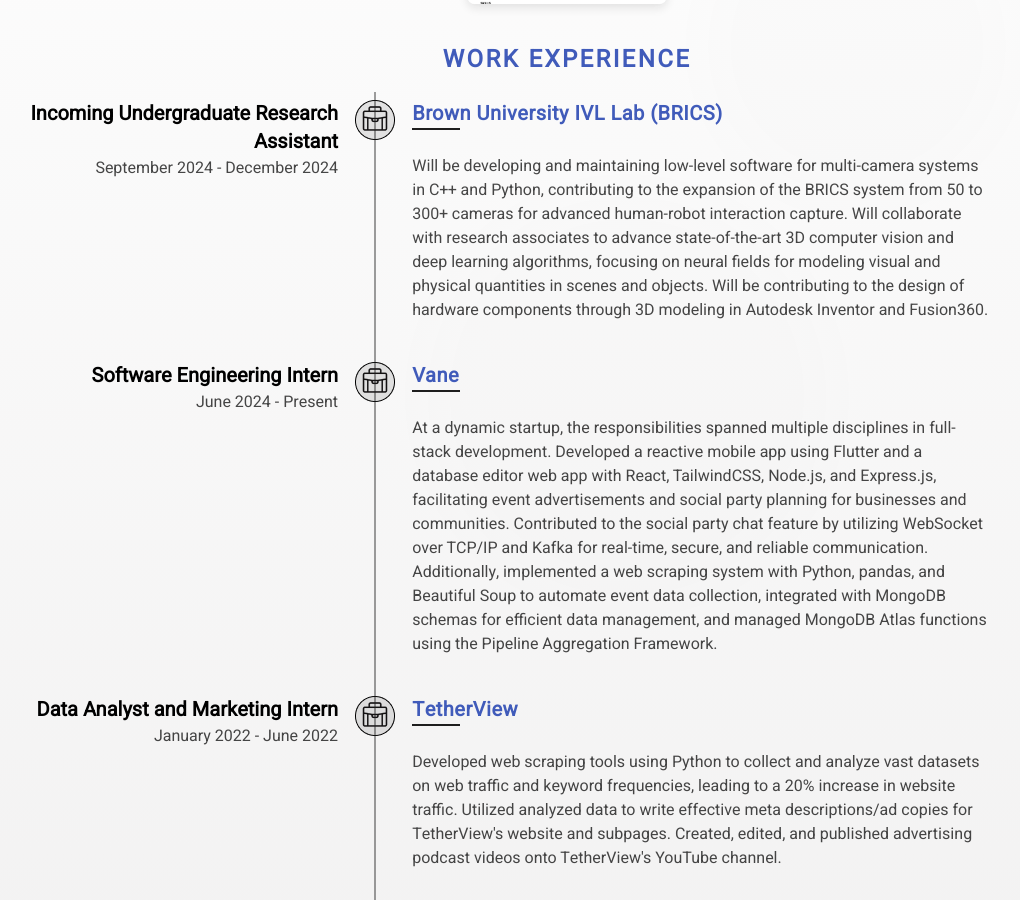
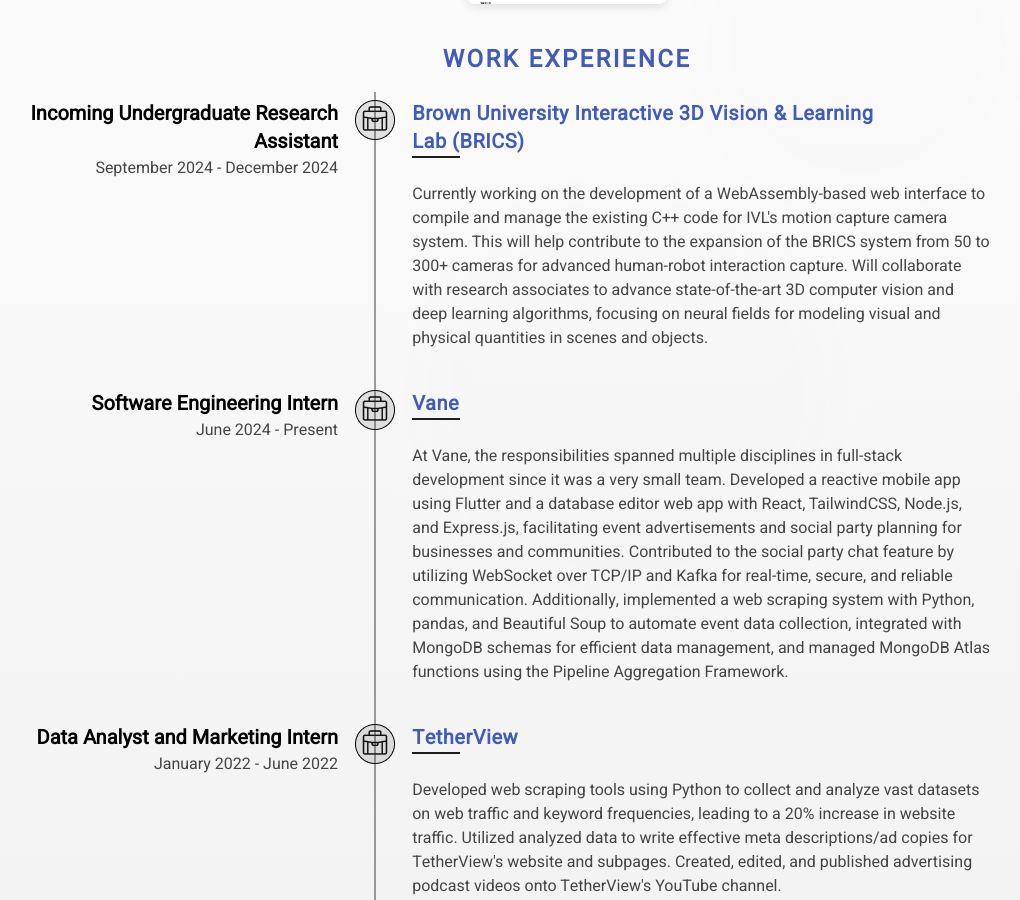
Before and after one commit to chris100904/personalwebsite, a React (Vite) app: page / in a window 1280 px wide. Shown: the part 2140-3040 px from the top of the page, without its empty margins (73-1093 px from the left). Built offline with nearby package versions, Linux system fonts and the light colour scheme; a web font is replaced by a local one.

Commit message:
update ivl desc

```diff
--- a/src/components/ResumeSection.jsx
+++ b/src/components/ResumeSection.jsx
@@ -10,17 +10,17 @@
 const experiences = [
   {
     title: "Incoming Undergraduate Research Assistant",
-    company: "Brown University IVL Lab (BRICS)",
+    company: "Brown University Interactive 3D Vision & Learning Lab (BRICS)",
     duration: "September 2024 - December 2024",
     description:
-      "Will be developing and maintaining low-level software for multi-camera systems in C++ and Python, contributing to the expansion of the BRICS system from 50 to 300+ cameras for advanced human-robot interaction capture. Will collaborate with research associates to advance state-of-the-art 3D computer vision and deep learning algorithms, focusing on neural fields for modeling visual and physical quantities in scenes and objects. Will be contributing to the design of hardware components through 3D modeling in Autodesk Inventor and Fusion360.",
+      "Currently working on the development of a WebAssembly-based web interface to compile and manage the existing C++ code for IVL's motion capture camera system. This will help contribute to the expansion of the BRICS system from 50 to 300+ cameras for advanced human-robot interaction capture. Will collaborate with research associates to advance state-of-the-art 3D computer vision and deep learning algorithms, focusing on neural fields for modeling visual and physical quantities in scenes and objects.",
   },
   {
     title: "Software Engineering Intern",
     company: "Vane",
     duration: "June 2024 - Present",
     description:
-      "At a dynamic startup, the responsibilities spanned multiple disciplines in full-stack development. Developed a reactive mobile app using Flutter and a database editor web app with React, TailwindCSS, Node.js, and Express.js, facilitating event advertisements and social party planning for businesses and communities. Contributed to the social party chat feature by utilizing WebSocket over TCP/IP and Kafka for real-time, secure, and reliable communication. Additionally, implemented a web scraping system with Python, pandas, and Beautiful Soup to automate event data collection, integrated with MongoDB schemas for efficient data management, and managed MongoDB Atlas functions using the Pipeline Aggregation Framework.",
+      "At Vane, the responsibilities spanned multiple disciplines in full-stack development since it was a very small team. Developed a reactive mobile app using Flutter and a database editor web app with React, TailwindCSS, Node.js, and Express.js, facilitating event advertisements and social party planning for businesses and communities. Contributed to the social party chat feature by utilizing WebSocket over TCP/IP and Kafka for real-time, secure, and reliable communication. Additionally, implemented a web scraping system with Python, pandas, and Beautiful Soup to automate event data collection, integrated with MongoDB schemas for efficient data management, and managed MongoDB Atlas functions using the Pipeline Aggregation Framework.",
   },
   {
     title: "Data Analyst and Marketing Intern",
```
